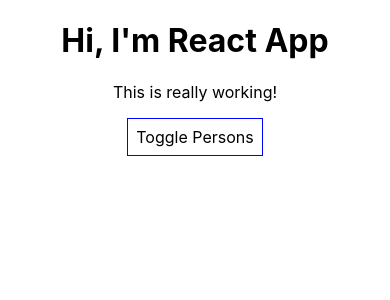
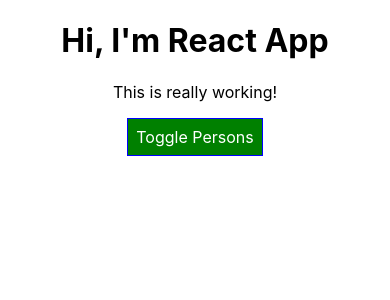
Before and after one commit to Naiem1/react-complete-guide, a React (Create React App) app: page / in a window 390 px wide. Shown: the top 300 px of the page. Built offline with nearby package versions, Linux system fonts and the light colour scheme.

Commit message:
react psudu and media query add using Radium

```diff
--- a/package.json
+++ b/package.json
@@ -6,9 +6,11 @@
     "@testing-library/jest-dom": "^5.11.4",
     "@testing-library/react": "^11.1.0",
     "@testing-library/user-event": "^12.1.10",
+    "radium": "^0.26.1",
     "react": "^17.0.2",
     "react-dom": "^17.0.2",
     "react-scripts": "4.0.3",
+    "styled-components": "^5.3.1",
     "web-vitals": "^1.0.1"
   },
   "scripts": {
--- a/src/App.css
+++ b/src/App.css
@@ -1,3 +1,11 @@
 .App {
   text-align: center;
 }
+
+.red {
+  color: red;
+}
+
+.bold {
+  font-weight: bold;
+}
--- a/src/App.js
+++ b/src/App.js
@@ -1,5 +1,6 @@
 import './App.css';
 import { Component } from 'react';
+import Radium, {StyleRoot} from 'radium';
 import Person from './Person/Person';
 
 
@@ -61,11 +62,16 @@
 
   render() {
     const style = {
-      backgroundColor: 'white',
+      backgroundColor: 'green',
+      color: '#FFF',
       font: 'inherit',
       border: '1px solid blue',
       padding: '8px',
-      cursor: 'pointer'
+      cursor: 'pointer',
+      ':hover': {
+        backgroundColor: 'lightgreen',
+        color: '#000'
+      }
     }
 
     let persons = null;
@@ -85,14 +91,32 @@
           })}
         </div>
       );
+
+      style.backgroundColor = 'red'
+      style[':hover'] = {
+        backgroundColor: 'salmon',
+        color: 'black'
+      }
     };
 
-    console.log(persons);
+
+    // let classes = ['red', 'bold'].join(' ');
+
+    const classes = [];
+    if (this.state.persons.length <= 2) {
+      classes.push('red'); // classes = ['red']
+    }
+    if (this.state.persons.length <= 1) {
+      classes.push('bold'); // classes = ['red', 'bold']
+    }
+
+
 
     return (
+      <StyleRoot>
         <div className="App">
           <h1>Hi, I'm React App</h1>
-        <p>This is really working!</p>
+          <p className={classes.join(' ')}>This is really working!</p>
           <button
             style={style}
             onClick={this.togglePersonHandler}
@@ -101,8 +125,9 @@
           { persons}
 
           </div>
+      </StyleRoot>
     );
   }
 }
 
-export default App;
+export default Radium(App);
--- a/src/Person/Person.js
+++ b/src/Person/Person.js
@@ -1,8 +1,14 @@
 import './person.css';
+import Radium from 'radium';
 
 const Person = props => {
+  const style = {
+    '@media (min-width: 500px)': {
+      width: '450px'
+    }
+  }
   return (
-    <div className="person">
+    <div className="person" style={style}>
       <p onClick={props.click}> I'm a {props.name} and I am {props.age} years old!</p>
       <input
         type="text"
@@ -13,4 +19,4 @@
   );
 };
 
-export default Person;
+export default Radium(Person);
--- a/src/Person/person.css
+++ b/src/Person/person.css
@@ -6,3 +6,9 @@
   padding: 16px;
   text-align: center;
 }
+
+/* @media (min-with: 500px) {
+  .person {
+    width: 450px;
+  }
+} */
```
Also changed, not shown: 1 other file (tests, documents, lock files or other folders). Lines whose indentation alone changed are shown as unchanged.
